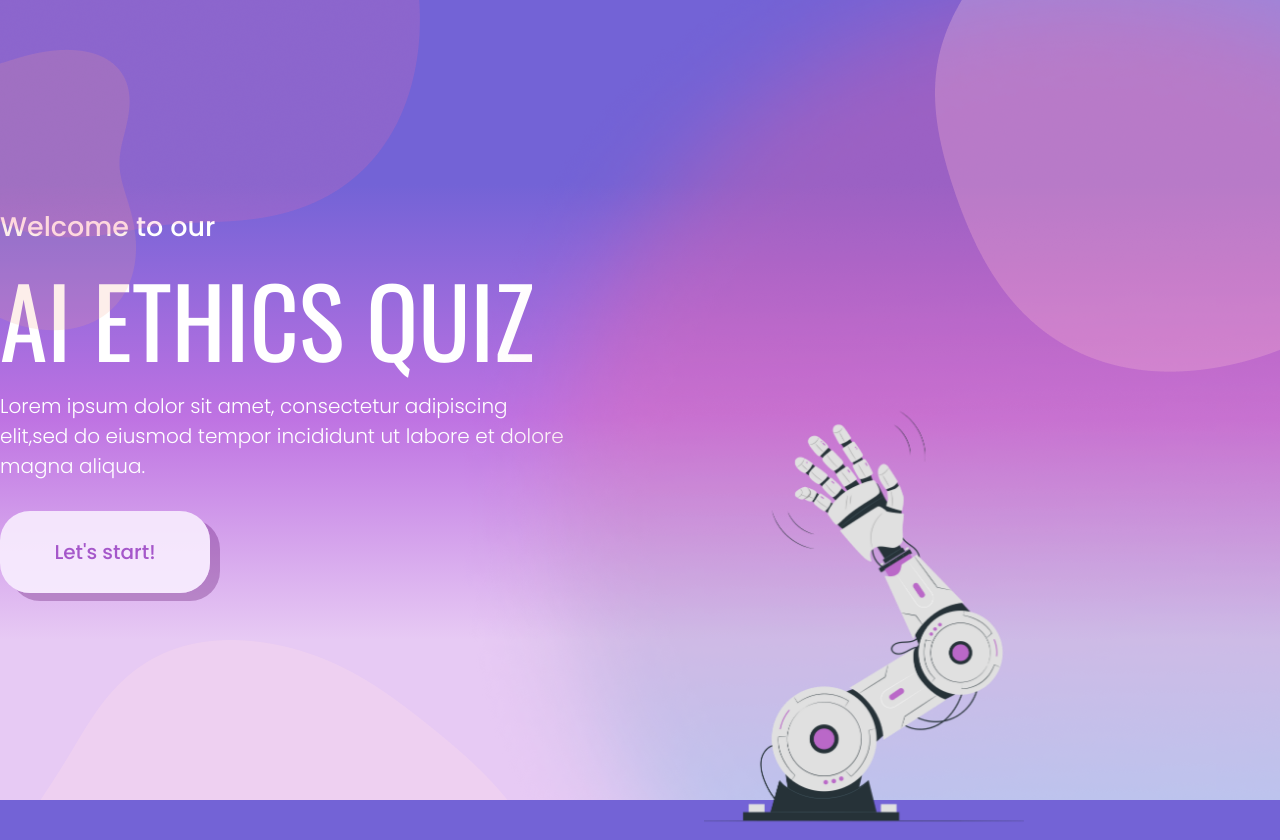
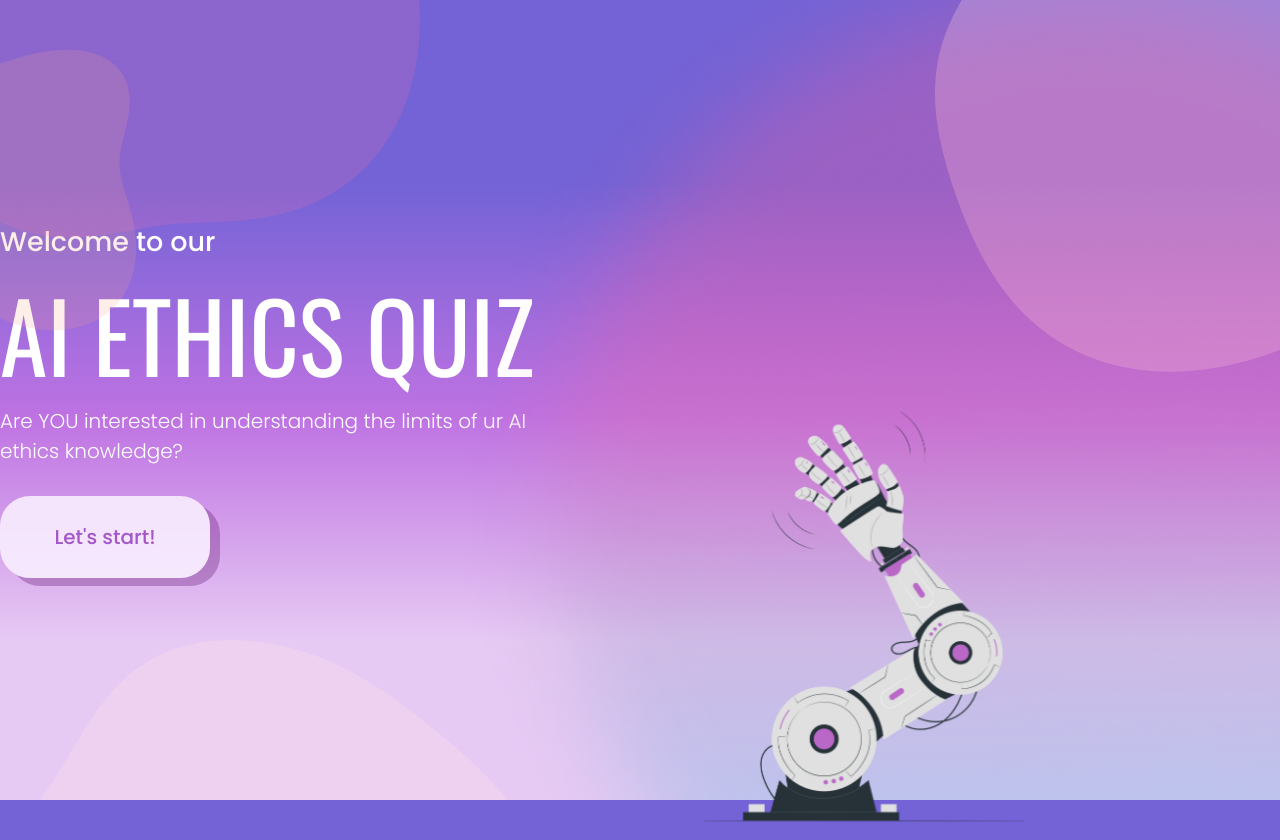
Before and after one commit to zteo0009/FIT4003-interactiveAI, a React (Create React App) app in the folder interactiveai/: page / in a window 1280 px wide. Built offline with nearby package versions, Linux system fonts and the light colour scheme.

Commit message:
fixed homepage welcoming text

```diff
--- a/interactiveai/src/views/Homepage.js
+++ b/interactiveai/src/views/Homepage.js
@@ -25,7 +25,7 @@ function Homepage() {
                     <div className="max-w-xl">
                         <h3>Welcome to our</h3>
                         <h1>AI ETHICS QUIZ</h1>
-                        <p>Lorem ipsum dolor sit amet, consectetur adipiscing elit,sed do eiusmod tempor incididunt ut labore et dolore magna aliqua. </p>
+                        <p>Are YOU interested in understanding the limits of ur AI ethics knowledge? </p>
                         <button
                             type="submit"
                             value="Let's start!"
```
